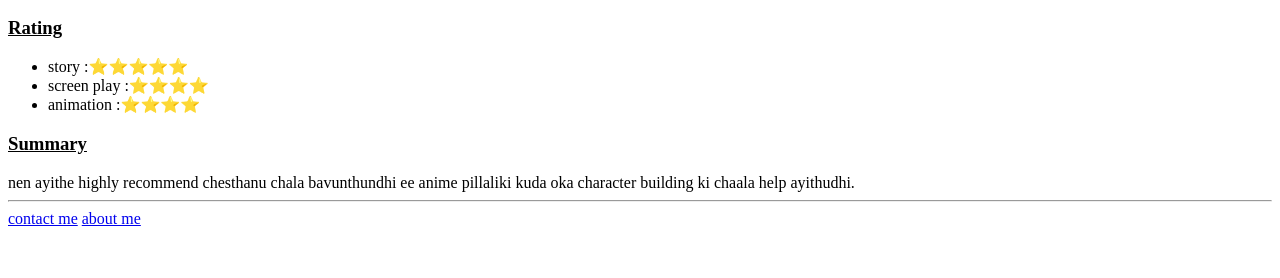
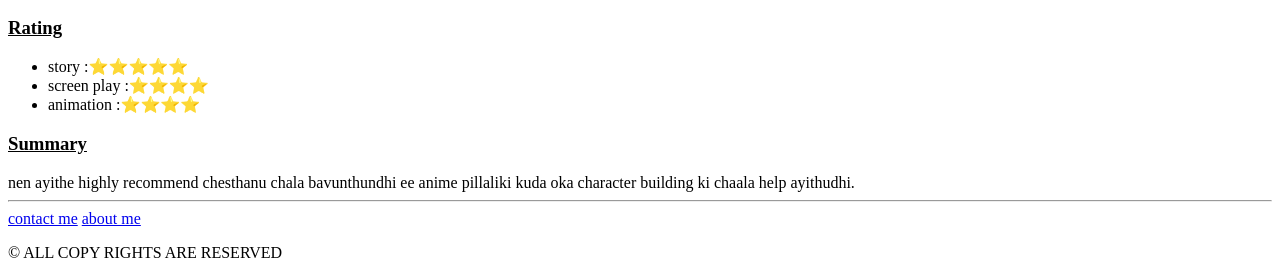
Before and after one commit to kollipara-eswara-sai-pranav/naruto-review-html1, a plain HTML site: page index.html in a window 1280 px wide. Shown: the part 1040-1318 px from the top of the page. Before the commit the page ends 1276 px from the top, so only its background shows below. Drawn offline with Linux system fonts and the light colour scheme.

Commit message:
Update index.html

```diff
--- a/index.html
+++ b/index.html
@@ -28,5 +28,8 @@
         nen ayithe highly recommend chesthanu chala bavunthundhi ee anime pillaliki kuda oka character building ki chaala help ayithudhi.
         <hr/>
         <a href="./contact.html">contact me</a> <a href="./about.html">about me</a>
+        <footer>
+            <p>© ALL COPY RIGHTS ARE RESERVED</p>
+        </footer>
     </body>
 </html>
```
